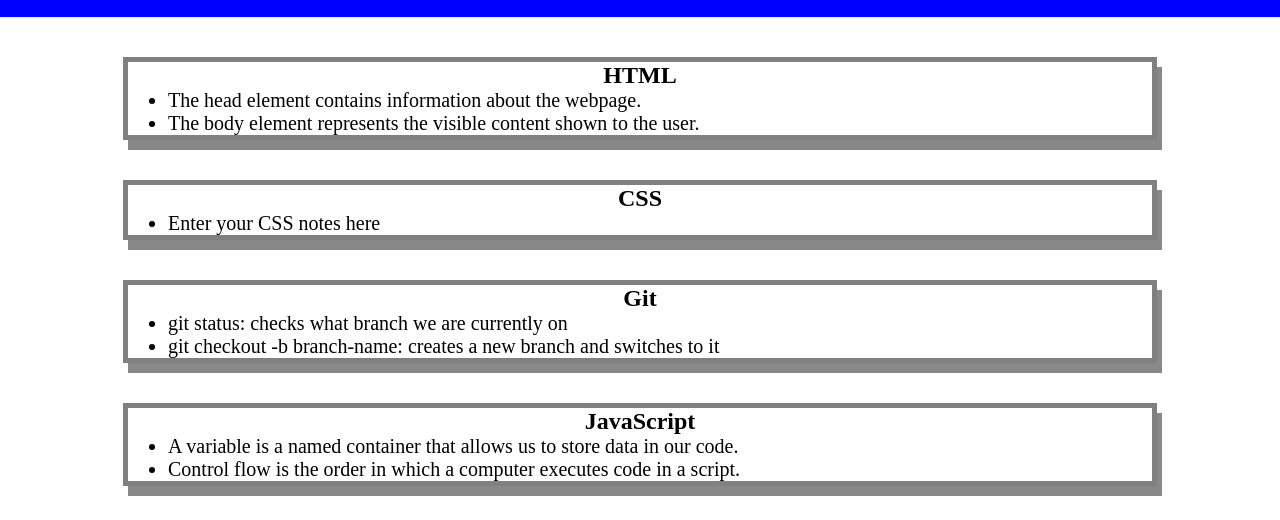
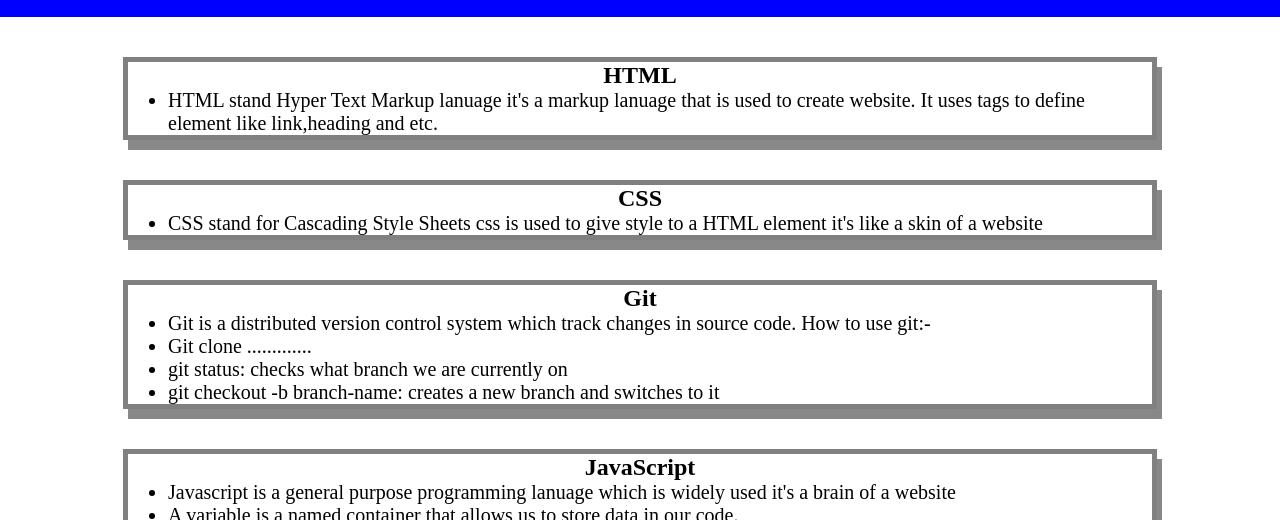
Before and after one commit to georgeionite/prework-study-guide, a plain HTML site: page index.html in a window 1280 px wide. Shown: the part 103-623 px from the top of the page. Drawn offline with Linux system fonts and the light colour scheme.

Commit message:
added some para in index.html

```diff
--- a/index.html
+++ b/index.html
@@ -1,5 +1,6 @@
 <!DOCTYPE html>
 <html lang="en">
+
 <head>
   <meta charset="UTF-8" />
   <meta http-equiv="X-UA-Compatible" content="IE=edge" />
@@ -9,6 +10,7 @@
   <script src="assets/script.js"></script>
 
 </head>
+
 <body>
   <header id="top">
     <h1>Prework Study Guide</h1>
@@ -18,15 +20,16 @@
     <section class="card" id="html-section">
       <h2>HTML</h2>
       <ul>
-          <li>The head element contains information about the webpage.</li>
-     <li>The body element represents the visible content shown to the user.</li>
+        <li>HTML stand Hyper Text Markup lanuage it's a markup lanuage that is used to create website. It uses tags to
+          define element like link,heading and etc. </li>
       </ul>
     </section>
 
     <section class="card" id="css-section">
       <h2>CSS</h2>
       <ul>
-       <li>Enter your CSS notes here</li>
+        <li>CSS stand for Cascading Style Sheets css is used to give style to a HTML element it's like a skin of a
+          website</li>
       </ul>
 
     </section>
@@ -34,6 +37,8 @@
     <section class="card" id="git-section">
       <h2>Git</h2>
       <ul>
+        <li>Git is a distributed version control system which track changes in source code. How to use git:- </li>
+        <li>Git clone .............</li>
         <li>git status: checks what branch we are currently on</li>
         <li>git checkout -b branch-name: creates a new branch and switches to it</li>
       </ul>
@@ -43,8 +48,10 @@
     <section class="card" id="javascript-section">
       <h2>JavaScript</h2>
       <ul>
+        <li>Javascript is a general purpose programming lanuage which is widely used it's a brain of a website </li>
+
         <li>A variable is a named container that allows us to store data in our code.</li>
-          <li>Control flow is the order in which a computer executes code in a script.</li>
+
       </ul>
     </section>
   </main>
@@ -53,4 +60,5 @@
     <p>I can code!</p>
   </footer>
 </body>
+
 </html>
```
Lines whose indentation alone changed are shown as unchanged.
